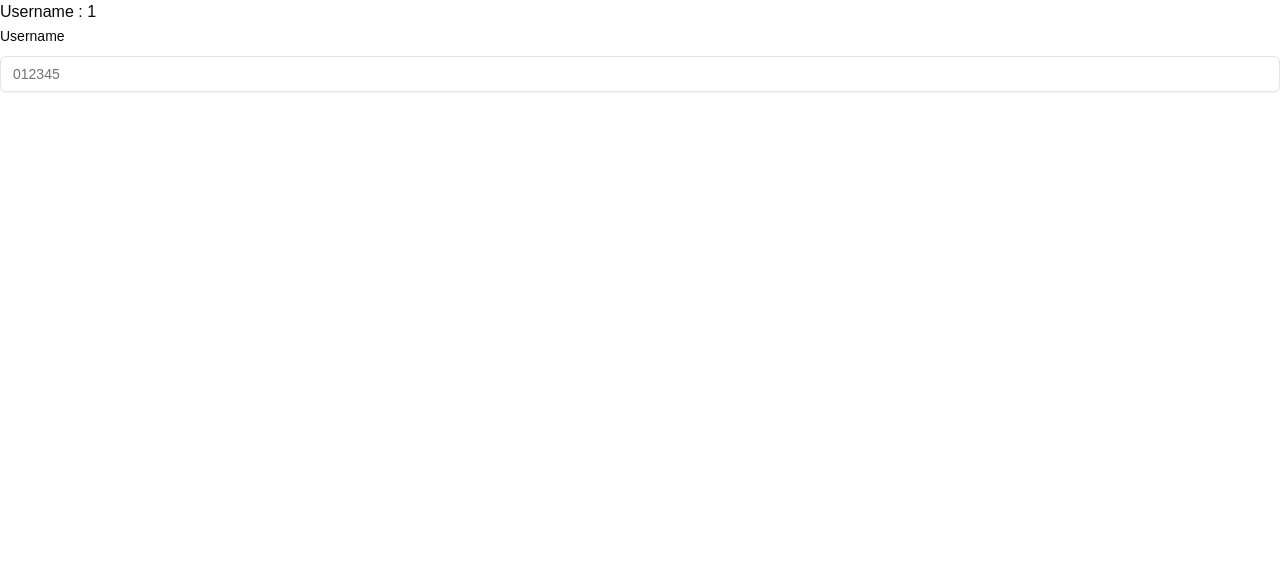
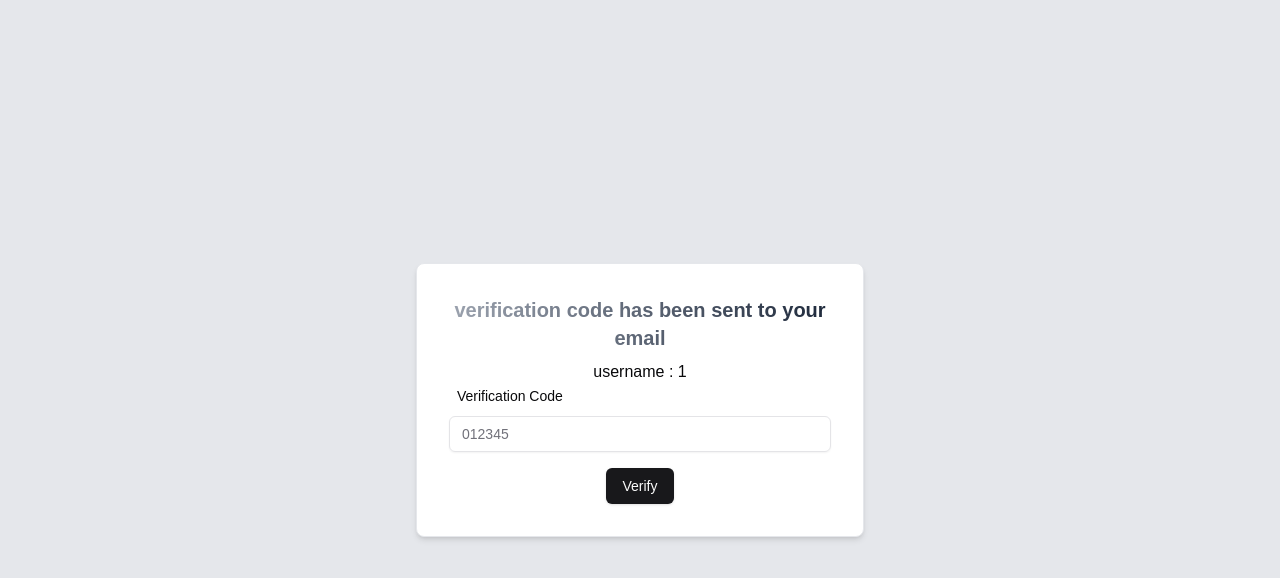
Before and after one commit to abhishek-nirala/Send-it, a Next.js app: page /verifyCode/1 in a window 1280 px wide. Shown: the top 578 px of the page. Built offline with nearby package versions, Linux system fonts and the light colour scheme.

Commit message:
verification code feature fully implemented

```diff
--- a/src/app/(auth)/sign-up/page.tsx
+++ b/src/app/(auth)/sign-up/page.tsx
@@ -46,6 +46,7 @@ const SignUp = () => {
 
   useEffect(() => {
     const checkUsernameUnique = async () => {
+      // setUsernameMessage('')
       if (username) {
         setIsCheckingUsername(true);
         setUsernameMessage('');
@@ -54,7 +55,7 @@ const SignUp = () => {
           const response = await axios.get(`/api/check-username-unique?username=${username}`)
           setUsernameMessage(response.data.message)
         } catch (error) {
-          console.log(error)
+          // console.log(error)
           const axiosError = error as AxiosError<ApiResponses>
           setUsernameMessage(axiosError.response?.data.message ?? "Error checking available username")
         } finally {
@@ -79,7 +80,7 @@ const SignUp = () => {
         description: "You have been registered successfully",
         duration: 3000,
       })
-      router.push(`/verify/${username}`)
+      router.push(`/verifyCode/${username}`)
     } catch (error) {
       console.log(error)
       const axiosError = error as AxiosError<ApiResponses>
--- a/src/app/(auth)/verifyCode/[username]/page.tsx
+++ b/src/app/(auth)/verifyCode/[username]/page.tsx
@@ -1,3 +1,5 @@
+//verify code page
+
 'use client'
 import { toast } from '@/hooks/use-toast'
 import { verificationCodeSchema } from '@/schemas/verifySchema'
@@ -6,7 +8,7 @@ import { zodResolver } from '@hookform/resolvers/zod'
 import axios, { AxiosError } from 'axios'
 import { useParams, useRouter } from 'next/navigation'
 import React, { useState } from 'react'
-import {  useForm } from 'react-hook-form'
+import { useForm } from 'react-hook-form'
 import * as z from 'zod'
 import {
   Form,
@@ -18,10 +20,12 @@ import {
 } from "@/components/ui/form";
 import { Input } from '@/components/ui/input'
 import { Loader2 } from 'lucide-react'
+import { Button } from '@/components/ui/button'
+
 
 export default function VerifyCode() {
   const params = useParams<{ username: string }>()
-  const [checkingCode, setCheckingCode] = useState(false)
+  const [isSubmitting, setIsSubmitting] = useState(false)
   const username = params.username;
   const router = useRouter();
   //console.log(params)
@@ -34,16 +38,19 @@ export default function VerifyCode() {
   })
 
   const onSubmit = async (data: z.infer<typeof verificationCodeSchema>) => {
-    setCheckingCode(true)
+    setIsSubmitting(true)
     try {
-      const response = await axios.post(`/api/verify-code?username=${username}`, data)
+      const response = await axios.post(`/api/verify-code`, {
+        username,
+        code : data.code
+      })
       toast({
         title: response.data.success,
         description: response.data.message,
         duration: 3000,
       })
 
-      router.push('/home')
+      router.push('/sign-in')
     } catch (error) {
       const axiosError = error as AxiosError<ApiResponses>
       toast({
@@ -53,12 +60,16 @@ export default function VerifyCode() {
         variant: "destructive",
       })
     } finally {
-      setCheckingCode(false)
+      setIsSubmitting(false)
     }
   }
   return (<>
-    <div>Username : {params.username} </div>
-
+    <main className="flex min-h-screen flex-col items-center justify-center p-24 bg-gray-200">
+      <div className="w-full max-w-md text-center bg-white border border-gray-200 rounded-lg shadow-md p-8">
+        <h5 className="text-xl font-bold mb-2 bg-gradient-to-r from-gray-400 to-slate-800 text-transparent bg-clip-text">
+          verification code has been sent to your email
+        </h5>
+        <p>username : {params.username} </p>
         <Form {...form}>
           <form onSubmit={form.handleSubmit(onSubmit)} className='space-y-4'>
             <FormField
@@ -66,22 +77,34 @@ export default function VerifyCode() {
               control={form.control}
               render={({ field }) => (
                 <FormItem className="text-left space-y-2">
-              <FormLabel>Username</FormLabel>
+                  <FormLabel className='ml-2'>Verification Code</FormLabel>
                   <FormControl>
-                <Input placeholder="012345"
+                    <Input type="number" placeholder="012345" className='no-spin'
                       {...field}
                     />
                   </FormControl>
-              {
-                checkingCode && <Loader2 className="animate-spin" />
-              }
+                  {/* {
+                isSubmitting && <Loader2 className="animate-spin" />
+              } */}
 
                   <FormMessage />
                 </FormItem>
               )}
             />
+            <Button type="submit" disabled={isSubmitting}>
+              {
+                isSubmitting ?
+                  <>
+                    <Loader2 className="animate-spin" />
+                  </>
+                  :
+                  "Verify"
+              }
+            </Button>
           </form>
         </Form>
+      </div>
+    </main>
   </>
   )
 }
--- a/src/app/api/verify-code/route.ts
+++ b/src/app/api/verify-code/route.ts
@@ -6,6 +6,7 @@ export async function POST(request: Request) {
 
     try {
         const { username, code } = await request.json();
+        console.log(`username at verify/route.ts : ${username} and code : ${code}`);
         const decodedUsername = decodeURIComponent(username)
         const user = await UserModel.findOne({ username: decodedUsername })
 
--- a/src/app/globals.css
+++ b/src/app/globals.css
@@ -5,6 +5,13 @@
 body {
   font-family: Arial, Helvetica, sans-serif;
 }
+
+.no-spin::-webkit-outer-spin-button,
+.no-spin::-webkit-inner-spin-button {
+  -webkit-appearance: none;
+  margin: 0;
+}
+
 
 @layer base {
   :root {
@@ -34,6 +41,7 @@ body {
     --chart-5: 27 87% 67%;
     --radius: 0.5rem;
   }
+
   .dark {
     --background: 240 10% 3.9%;
     --foreground: 0 0% 98%;
@@ -66,6 +74,7 @@ body {
   * {
     @apply border-border;
   }
+
   body {
     @apply bg-background text-foreground;
   }
```
Lines whose indentation alone changed are shown as unchanged.
